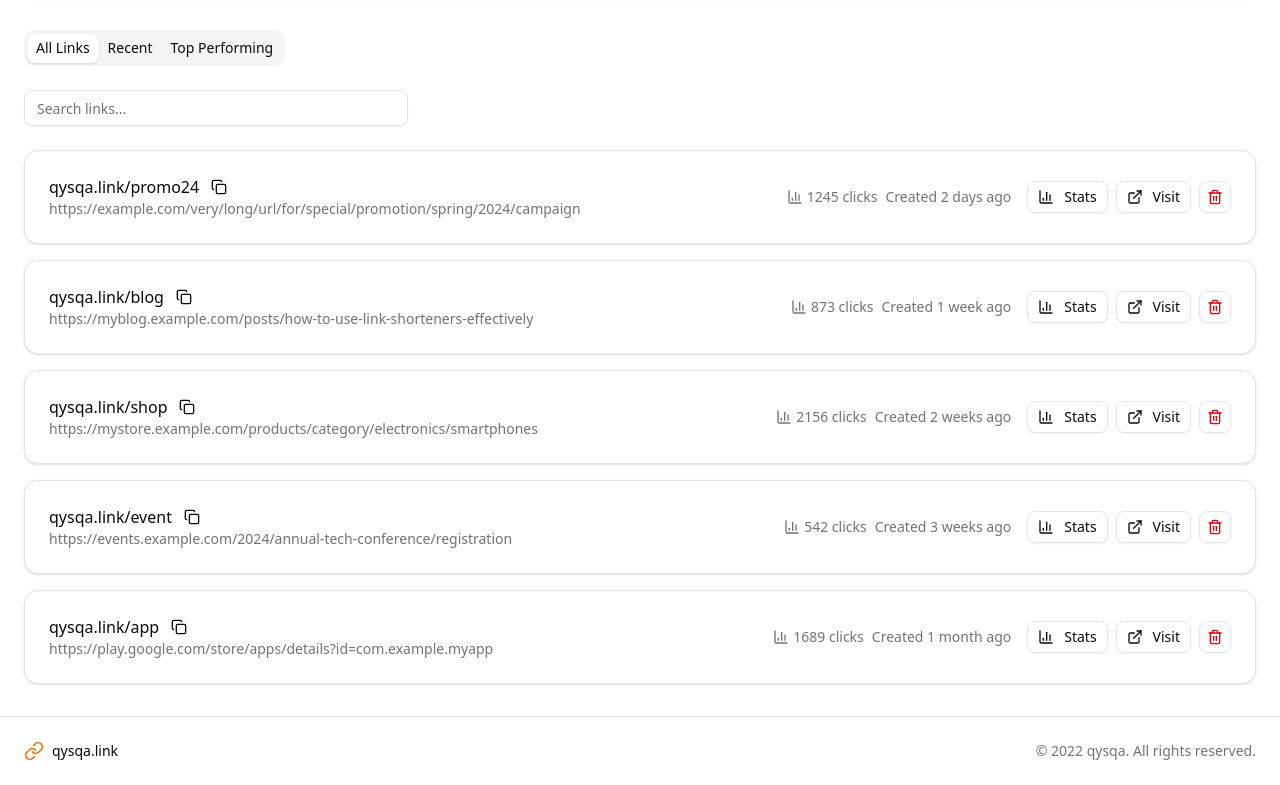
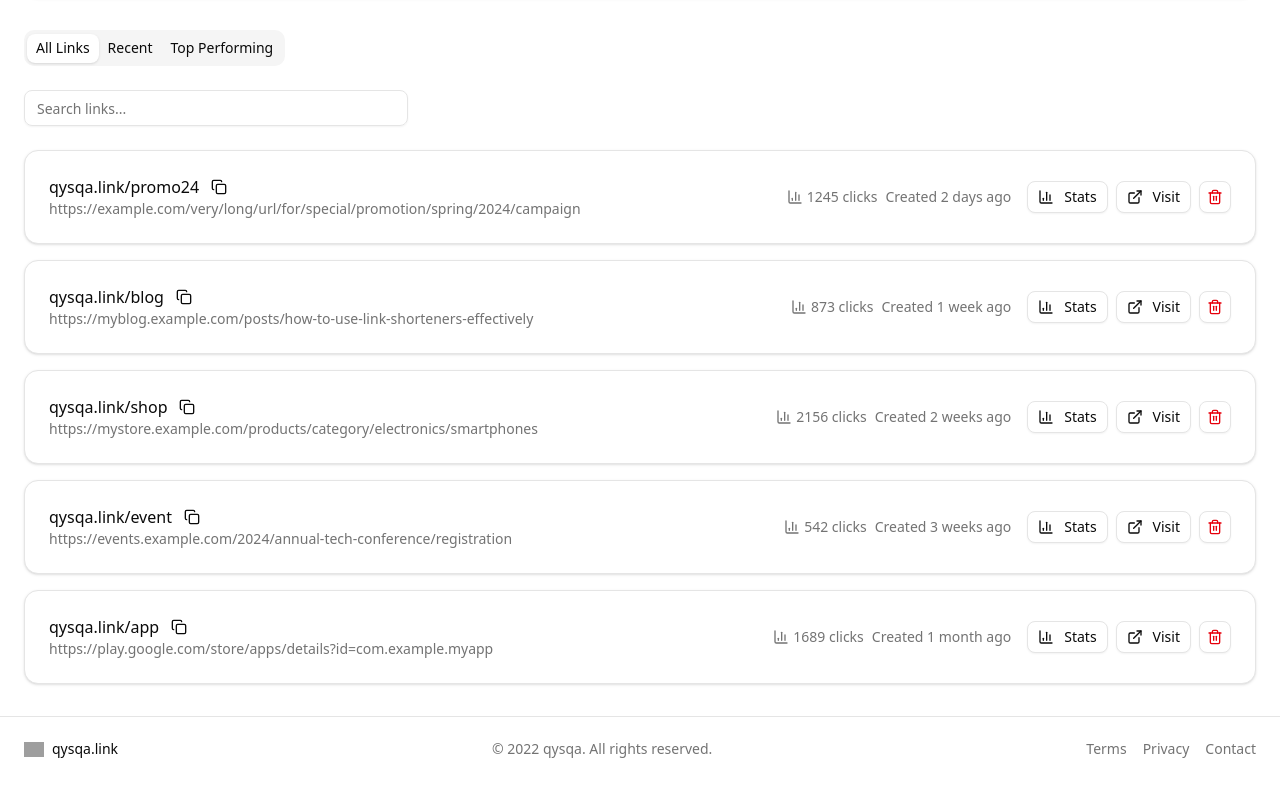
Before and after one commit to dastanozgeldi/qysqa, a Next.js app: page /dashboard in a window 1280 px wide. Shown: the part 337-1122 px from the top of the page. Built offline with nearby package versions, Linux system fonts and the light colour scheme; grey boxes are pictures that could not be loaded.

Commit message:
feat: dry footer

```diff
--- a/src/app/dashboard/page.tsx
+++ b/src/app/dashboard/page.tsx
@@ -3,15 +3,9 @@ import { Button } from "@/components/ui/button";
 import { Card, CardContent } from "@/components/ui/card";
 import { Input } from "@/components/ui/input";
 import { Tabs, TabsContent, TabsList, TabsTrigger } from "@/components/ui/tabs";
-import {
-  BarChart3,
-  Copy,
-  ExternalLink,
-  LinkIcon,
-  Plus,
-  Trash2,
-} from "lucide-react";
+import { BarChart3, Copy, ExternalLink, Plus, Trash2 } from "lucide-react";
 import { Logo } from "@/components/logo";
+import { Footer } from "@/components/footer";
 
 export default function Dashboard() {
   return (
@@ -89,17 +83,7 @@ export default function Dashboard() {
           </div>
         </div>
       </main>
-      <footer className="border-t py-6">
-        <div className="px-4 md:px-6 flex flex-col md:flex-row items-center justify-between gap-4">
-          <div className="flex items-center gap-2">
-            <LinkIcon className="h-5 w-5 text-primary" />
-            <span className="text-sm font-medium">qysqa.link</span>
-          </div>
-          <p className="text-sm text-muted-foreground">
-            © {new Date().getFullYear()} qysqa. All rights reserved.
-          </p>
-        </div>
-      </footer>
+      <Footer />
     </div>
   );
 }
--- a/src/app/page.tsx
+++ b/src/app/page.tsx
@@ -10,8 +10,9 @@ import {
   Shield,
   Zap,
 } from "lucide-react";
-import Image from "next/image";
+
 import { Logo } from "@/components/logo";
+import { Footer } from "@/components/footer";
 
 export default function Page() {
   return (
@@ -196,37 +197,7 @@ export default function Page() {
           </div>
         </section>
       </main>
-      <footer className="border-t py-6 md:py-0">
-        <div className="px-4 md:px-6 flex flex-col md:flex-row items-center justify-between gap-4 md:h-16">
-          <div className="flex items-center gap-2">
-            <Image alt="logo" src="/images/logo.png" width={20} height={20} />
-            <span className="text-sm font-medium">qysqa.link</span>
-          </div>
-          <p className="text-sm text-muted-foreground">
-            © {new Date().getFullYear()} qysqa. All rights reserved.
-          </p>
-          <div className="flex items-center gap-4">
-            <Link
-              href="#"
-              className="text-sm text-muted-foreground hover:underline underline-offset-4"
-            >
-              Terms
-            </Link>
-            <Link
-              href="#"
-              className="text-sm text-muted-foreground hover:underline underline-offset-4"
-            >
-              Privacy
-            </Link>
-            <Link
-              href="#"
-              className="text-sm text-muted-foreground hover:underline underline-offset-4"
-            >
-              Contact
-            </Link>
-          </div>
-        </div>
-      </footer>
+      <Footer />
     </div>
   );
 }
--- /dev/null
+++ b/src/components/footer.tsx
@@ -0,0 +1,38 @@
+import Image from "next/image";
+import Link from "next/link";
+
+export function Footer() {
+  return (
+    <footer className="border-t py-6 md:py-0">
+      <div className="px-4 md:px-6 flex flex-col md:flex-row items-center justify-between gap-4 md:h-16">
+        <Link href="/" className="flex items-center gap-2">
+          <Image alt="logo" src="/images/logo.png" width={20} height={20} />
+          <span className="text-sm font-medium">qysqa.link</span>
+        </Link>
+        <p className="text-sm text-muted-foreground">
+          © {new Date().getFullYear()} qysqa. All rights reserved.
+        </p>
+        <div className="flex items-center gap-4">
+          <Link
+            href="#"
+            className="text-sm text-muted-foreground hover:underline underline-offset-4"
+          >
+            Terms
+          </Link>
+          <Link
+            href="#"
+            className="text-sm text-muted-foreground hover:underline underline-offset-4"
+          >
+            Privacy
+          </Link>
+          <Link
+            href="#"
+            className="text-sm text-muted-foreground hover:underline underline-offset-4"
+          >
+            Contact
+          </Link>
+        </div>
+      </div>
+    </footer>
+  );
+}
```
